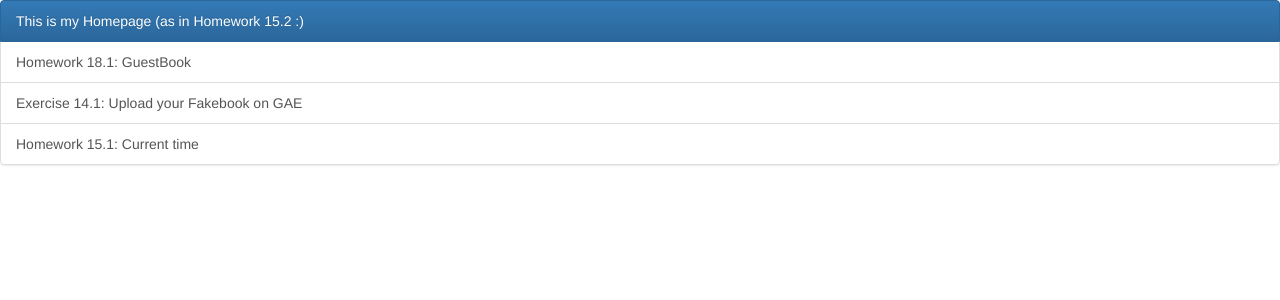
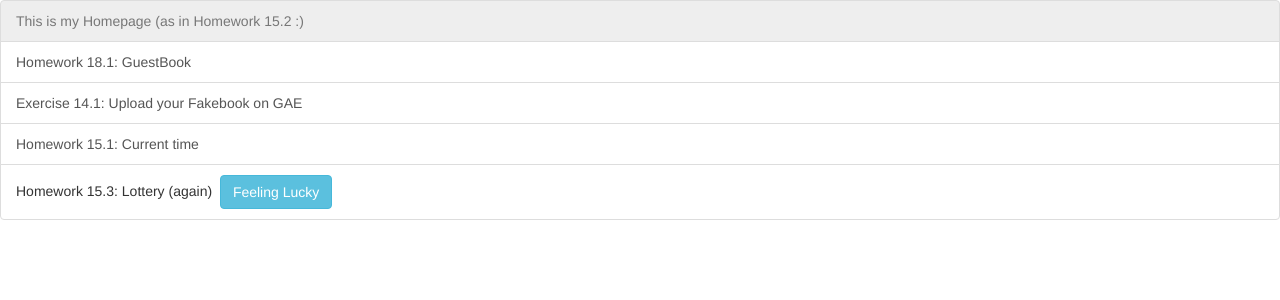
Before and after one commit to alexvauer/smartninjaWD_201703, a Python web app: template GAE/templates/index.html in a window 1280 px wide. Shown: the top 300 px of the page. Run offline with Jinja, Linux system fonts and the light colour scheme; the template is opened without the code that fills it, so the values that code supplies are empty; some libraries are stand-ins or nearby versions.

Commit message:
+15.3 Lottery

```diff
--- a/GAE/templates/index.html
+++ b/GAE/templates/index.html
@@ -4,28 +4,20 @@
     <meta charset="UTF-8">
     <title>SmartNinjaWDebDev 2017/03 Übungen</title>
 
-    <!-- Latest compiled and minified CSS -->
-    <link rel="stylesheet" href="https://maxcdn.bootstrapcdn.com/bootstrap/3.3.7/css/bootstrap.min.css"
-          integrity="sha384-BVYiiSIFeK1dGmJRAkycuHAHRg32OmUcww7on3RYdg4Va+PmSTsz/K68vbdEjh4u" crossorigin="anonymous">
-
-    <!-- Optional theme -->
-    <link rel="stylesheet" href="https://maxcdn.bootstrapcdn.com/bootstrap/3.3.7/css/bootstrap-theme.min.css"
-          integrity="sha384-rHyoN1iRsVXV4nD0JutlnGaslCJuC7uwjduW9SVrLvRYooPp2bWYgmgJQIXwl/Sp" crossorigin="anonymous">
-
-    <!-- Latest compiled and minified JavaScript -->
-    <script src="https://maxcdn.bootstrapcdn.com/bootstrap/3.3.7/js/bootstrap.min.js"
-            integrity="sha384-Tc5IQib027qvyjSMfHjOMaLkfuWVxZxUPnCJA7l2mCWNIpG9mGCD8wGNIcPD7Txa"
-            crossorigin="anonymous"></script>
+    <link rel="stylesheet" href="https://maxcdn.bootstrapcdn.com/bootstrap/3.3.7/css/bootstrap.min.css">
+    <script src="https://ajax.googleapis.com/ajax/libs/jquery/3.2.1/jquery.min.js"></script>
+    <script src="https://maxcdn.bootstrapcdn.com/bootstrap/3.3.7/js/bootstrap.min.js"></script>
 </head>
 <body>
 
-<div class="list-group">
-    <a href="/" class="list-group-item active">
+<ul class="list-group">
+    <a href="/" class="list-group-item disabled">
         This is my Homepage (as in Homework 15.2 :)</a>
 
     <a href="/guestbook" class="list-group-item">Homework 18.1: GuestBook</a>
     <a href="/fakebook" class="list-group-item">Exercise 14.1: Upload your Fakebook on GAE</a>
     <a href="/time" class="list-group-item">Homework 15.1: Current time</a>
+    <li class="list-group-item">Homework 15.3: Lottery (again)&nbsp&nbsp<a href="/lottery" class="btn btn-info" role="button">Feeling Lucky</a></li>
 </div>
 
 </body>
--- a/GAE/templates/time.html
+++ b/GAE/templates/time.html
@@ -3,6 +3,7 @@
 <head>
     <meta charset="UTF-8">
     <title>Homework 15.1: Current time</title>
+
 </head>
 <body>
     <p>Current Time:</p>
```
Also changed, not shown: GAE/main.py (+5 -3 lines), GAE/templates/lottery.html (+21 -1 lines).
